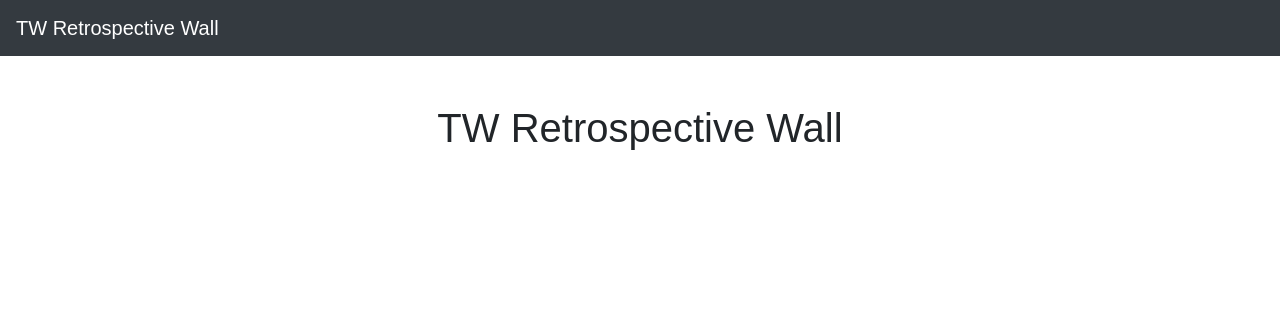
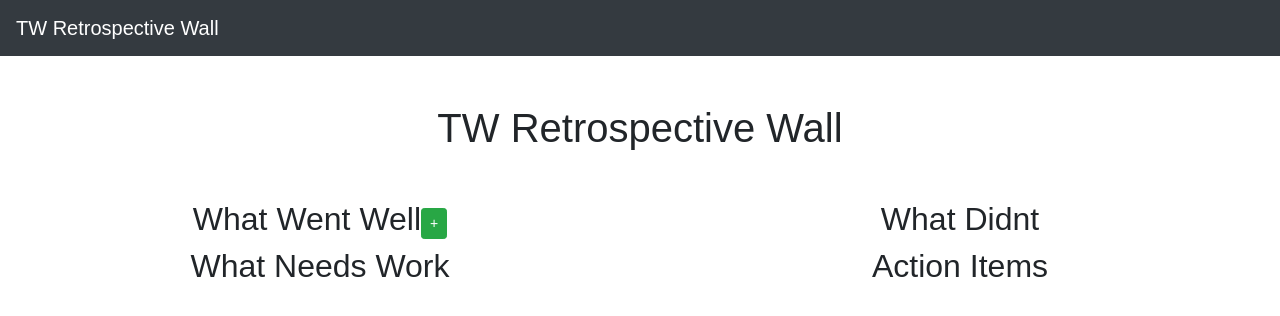
Before and after one commit to akshaykulkarni2007/tw-retrospective-wall, a React (Create React App) app: page / in a window 1280 px wide. Shown: the top 316 px of the page. Built offline with nearby package versions, Linux system fonts and the light colour scheme.

Commit message:
with bugs

```diff
--- a/src/Components/App.js
+++ b/src/Components/App.js
@@ -1,4 +1,6 @@
 import React, { Component } from "react"
+
+import Board from "./Board/Board"
 
 import "./App.css"
 
@@ -6,13 +8,15 @@ class App extends Component {
 	render() {
 		return (
 			<div className="App">
-				<nav class="navbar navbar-dark bg-dark">
-					<a class="navbar-brand" href="#">
+				<nav className="navbar navbar-dark bg-dark">
+					<a className="navbar-brand" href="#!">
 						TW Retrospective Wall
 					</a>
 				</nav>
 
-				<h1 className="text-center py-5">TW Retrospective Wall</h1>
+				<h1 className="text-center my-5">TW Retrospective Wall</h1>
+
+				<Board />
 			</div>
 		)
 	}
--- /dev/null
+++ b/src/Components/Board/Board.js
@@ -0,0 +1,60 @@
+import React, { Component } from "react"
+
+import Card from "../Card/Card"
+
+class Board extends Component {
+	state = {
+		well: [],
+		notSo: [],
+		work: [],
+		actions: []
+	}
+
+	renderCard = section =>
+		this.state[section].map(item => (
+			<Card key={Math.random() * 1000} text={item} />
+		))
+
+	addCard = section => {
+		this.setState({
+			[section]: [...this.state[section], ""]
+		})
+
+		console.log(this.state[section])
+	}
+
+	render() {
+		return (
+			<div id="board">
+				<div className="container-fluid">
+					<div className="row">
+						<div className="col-xs-12 col-md-6">
+							<h2 className="text-center text-capitalize">
+								what went well
+								<small>
+									<button
+										className="btn btn-success btn-sm align-middle"
+										onClick={() => this.addCard("well")}>
+										+
+									</button>
+								</small>
+							</h2>
+							{this.renderCard("well")}
+						</div>
+						<div className="col-xs-12 col-md-6">
+							<h2 className="text-center text-capitalize">what didnt</h2>
+						</div>
+						<div className="col-xs-12 col-md-6">
+							<h2 className="text-center text-capitalize">what needs work</h2>
+						</div>
+						<div className="col-xs-12 col-md-6">
+							<h2 className="text-center text-capitalize">action items</h2>
+						</div>
+					</div>
+				</div>
+			</div>
+		)
+	}
+}
+
+export default Board
--- /dev/null
+++ b/src/Components/Card/Card.js
@@ -0,0 +1,41 @@
+import React, { Component } from "react"
+
+class Card extends Component {
+	state = {
+		inputValue: "",
+		cardText: ""
+	}
+	handleChange = e => {
+		this.setState({
+			inputValue: e.target.value
+		})
+	}
+	handleKeyUp = e => {
+		if (e.keyCode === 13) {
+			this.setState({
+				cardText: e.target.value
+			})
+		}
+	}
+	render() {
+		console.log(this.props)
+		return (
+			<div className="card">
+				<div className="card-body">
+					{this.props.text === "" && this.state.cardText === "" ? (
+						<input
+							value={this.state.inputValue}
+							onChange={this.handleChange}
+							onKeyUp={this.handleKeyUp}
+							type="text"
+						/>
+					) : (
+						this.state.cardText
+					)}
+				</div>
+			</div>
+		)
+	}
+}
+
+export default Card
```
